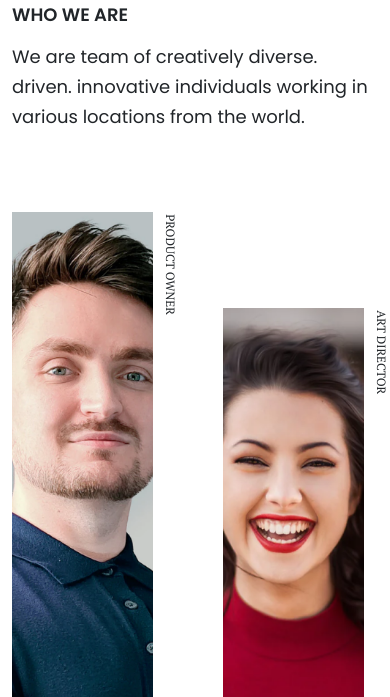
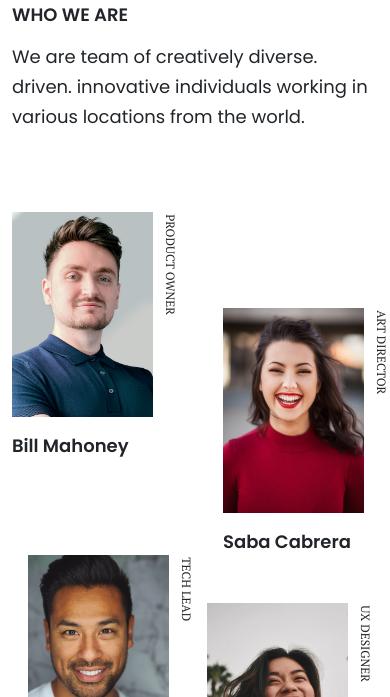
Before and after one commit to makafsal/responsive-devChallenges, a plain HTML site: page My-Team-Page/index.html in a window 390 px wide. Shown: the part 147-844 px from the top of the page. Drawn offline with nearby package versions, Linux system fonts and the light colour scheme.

Commit message:
Heigh issue fixed

```diff
--- a/My-Team-Page/styles.css
+++ b/My-Team-Page/styles.css
@@ -129,3 +129,13 @@ body {
     float: right;
   }
 }
+
+@media screen and (max-width: 425px) {
+  .sm-float-right {
+    float: right;
+  }
+
+  .team-card-img {
+    height: 205px;
+  }
+}
```
